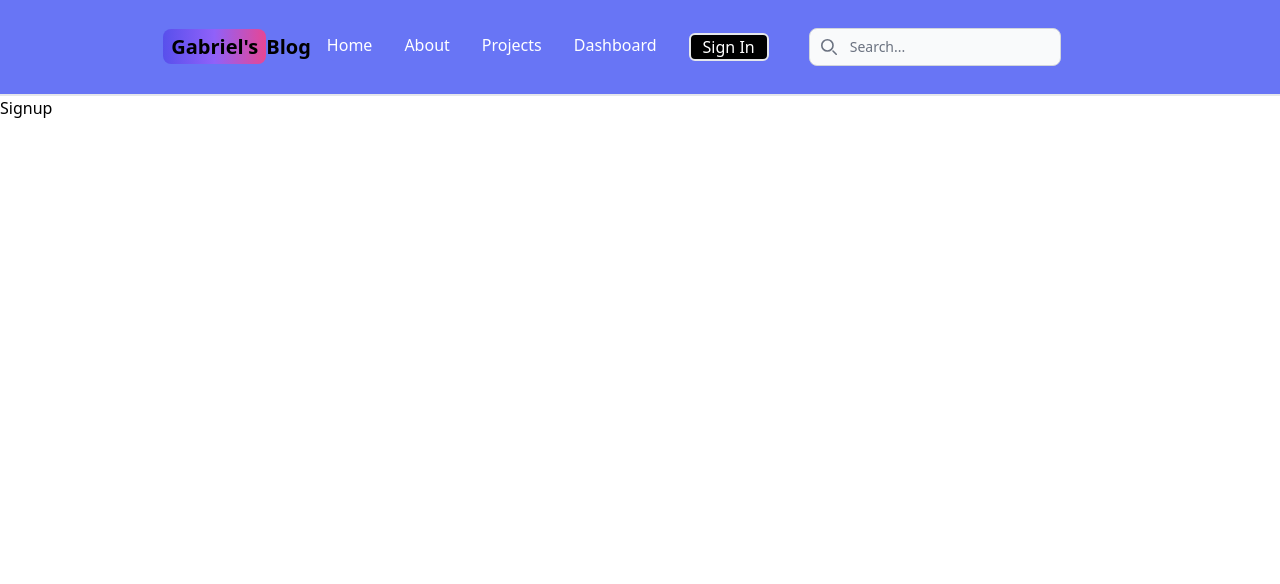
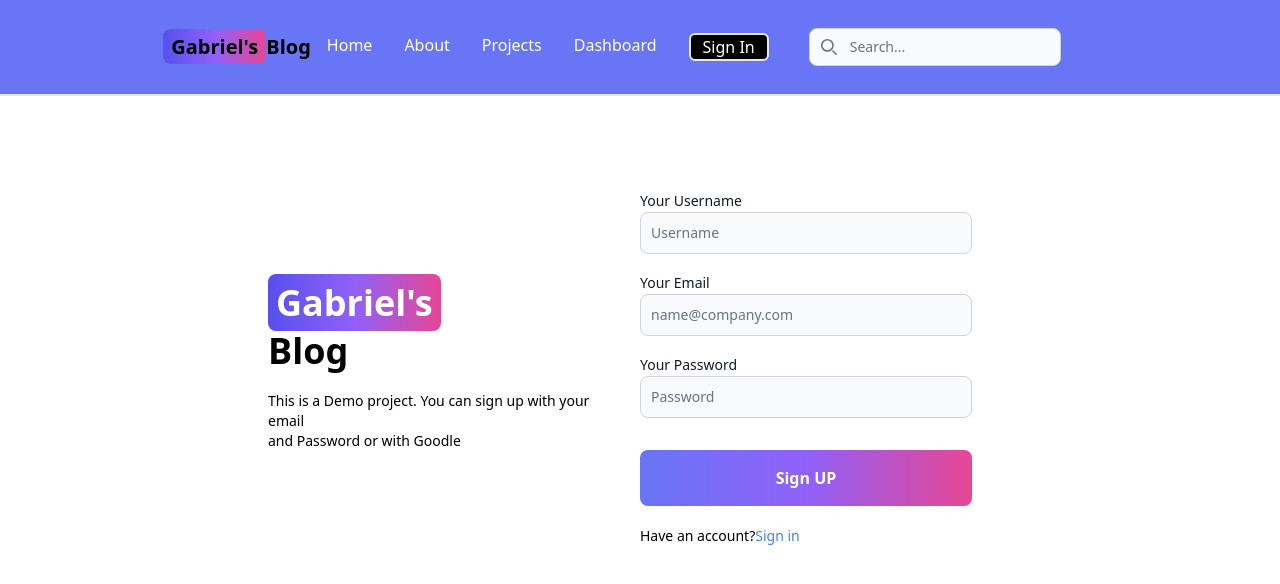
Before and after one commit to Accotech01/mern-blog, a React (Vite) app in the folder client/: page /sign-up in a window 1280 px wide. Shown: the top 584 px of the page. Built offline with nearby package versions, Linux system fonts and the light colour scheme.

Commit message:
create sign up page ui

```diff
--- a/client/src/components/Header.jsx
+++ b/client/src/components/Header.jsx
@@ -12,55 +12,55 @@
         <Link to ="/" className ="self-center whitespace-nowrap text-sm sm:text-xl font-semibold dark:text-white">
             <span className ='px-2 py-1 bg-gradient-to-r from-indigo-600 via-purple-500 to-pink-500 rounded-lg my-3'> Gabriel's</span>Blog
         </Link>
-<nav class="bg-indigo-500">
-  <div class="max-w-screen-xl flex flex-wrap items-center justify-between mx-auto p-4">
-  <div class="flex md:order-2">
-    <button type="button" data-collapse-toggle="navbar-search" aria-controls="navbar-search" aria-expanded="false" class="md:hidden text-gray-500 dark:text-gray-400 hover:bg-gray-100 dark:hover:bg-gray-700 focus:outline-none focus:ring-4 focus:ring-gray-200 dark:focus:ring-gray-700 rounded-lg text-sm p-2.5 me-1">
-      <svg class="w-5 h-5" aria-hidden="true" xmlns="http://www.w3.org/2000/svg" fill="none" viewBox="0 0 20 20">
-        <path stroke="currentColor" stroke-linecap="round" stroke-linejoin="round" stroke-width="2" d="m19 19-4-4m0-7A7 7 0 1 1 1 8a7 7 0 0 1 14 0Z"/>
+<nav className="bg-indigo-500">
+  <div className="max-w-screen-xl flex flex-wrap items-center justify-between mx-auto p-4">
+  <div className="flex md:order-2">
+    <button type="button" data-collapse-toggle="navbar-search" aria-controls="navbar-search" aria-expanded="false" className="md:hidden text-gray-500 dark:text-gray-400 hover:bg-gray-100 dark:hover:bg-gray-700 focus:outline-none focus:ring-4 focus:ring-gray-200 dark:focus:ring-gray-700 rounded-lg text-sm p-2.5 me-1">
+      <svg className="w-5 h-5" aria-hidden="true" xmlns="http://www.w3.org/2000/svg" fill="none" viewBox="0 0 20 20">
+        <path stroke="currentColor" strokeLinecap="round" strokeLinejoin="round" strokeWidth="2" d="m19 19-4-4m0-7A7 7 0 1 1 1 8a7 7 0 0 1 14 0Z"/>
       </svg>
-      <span class="sr-only">Search</span>
+      <span className="sr-only">Search</span>
     </button>
-    <div class="relative hidden md:block mx-10">
-      <div class="absolute inset-y-0 start-0 flex items-center ps-3 pointer-events-none">
-        <svg class="w-4 h-4 text-gray-500 dark:text-gray-400" aria-hidden="true" xmlns="http://www.w3.org/2000/svg" fill="none" viewBox="0 0 20 20">
-          <path stroke="currentColor" stroke-linecap="round" stroke-linejoin="round" stroke-width="2" d="m19 19-4-4m0-7A7 7 0 1 1 1 8a7 7 0 0 1 14 0Z"/>
+    <div className="relative hidden md:block mx-10">
+      <div className="absolute inset-y-0 start-0 flex items-center ps-3 pointer-events-none">
+        <svg className="w-4 h-4 text-gray-500 dark:text-gray-400" aria-hidden="true" xmlns="http://www.w3.org/2000/svg" fill="none" viewBox="0 0 20 20">
+          <path stroke="currentColor" strokeLinecap="round" strokeLinejoin="round" strokeWidth="2" d="m19 19-4-4m0-7A7 7 0 1 1 1 8a7 7 0 0 1 14 0Z"/>
         </svg>
-        <span class="sr-only">Search icon</span>
+        <span className="sr-only">Search icon</span>
       </div>
-      <input type="text" id="search-navbar" class="block w-full p-2 ps-10 text-sm text-gray-900 border border-gray-300 rounded-lg bg-gray-50 focus:ring-blue-500 focus:border-blue-500 dark:bg-gray-700 dark:border-gray-600 dark:placeholder-gray-400 dark:text-white dark:focus:ring-blue-500 dark:focus:border-blue-500" placeholder="Search..."/>
+      <input type="text" id="search-navbar" className="block w-full p-2 ps-10 text-sm text-gray-900 border border-gray-300 rounded-lg bg-gray-50 focus:ring-blue-500 focus:border-blue-500 dark:bg-gray-700 dark:border-gray-600 dark:placeholder-gray-400 dark:text-white dark:focus:ring-blue-500 dark:focus:border-blue-500" placeholder="Search..."/>
     </div>
-    <button data-collapse-toggle="navbar-search" type="button" class="inline-flex items-center p-2 w-10 h-10 justify-center text-sm text-gray-500 rounded-lg md:hidden hover:bg-gray-100 focus:outline-none focus:ring-2 focus:ring-gray-200 dark:text-gray-400 dark:hover:bg-gray-700 dark:focus:ring-gray-600" aria-controls="navbar-search" aria-expanded="false">
-        <span class="sr-only">Open main menu</span>
-        <svg class="w-5 h-5" aria-hidden="true" xmlns="http://www.w3.org/2000/svg" fill="none" viewBox="0 0 17 14">
-            <path stroke="currentColor" stroke-linecap="round" stroke-linejoin="round" stroke-width="2" d="M1 1h15M1 7h15M1 13h15"/>
+    <button data-collapse-toggle="navbar-search" type="button" className="inline-flex items-center p-2 w-10 h-10 justify-center text-sm text-gray-500 rounded-lg md:hidden hover:bg-gray-100 focus:outline-none focus:ring-2 focus:ring-gray-200 dark:text-gray-400 dark:hover:bg-gray-700 dark:focus:ring-gray-600" aria-controls="navbar-search" aria-expanded="false">
+        <span className="sr-only">Open main menu</span>
+        <svg className="w-5 h-5" aria-hidden="true" xmlns="http://www.w3.org/2000/svg" fill="none" viewBox="0 0 17 14">
+            <path stroke="currentColor" strokeLinecap="round" strokeLinejoin="round" strokeWidth="2" d="M1 1h15M1 7h15M1 13h15"/>
         </svg>
     </button>
   </div>
-    <div class="items-center justify-between hidden w-full md:flex md:w-auto md:order-1" id="navbar-search">
-      <div class="relative mt-3 md:hidden">
-        <div class="absolute inset-y-0 start-0 flex items-center ps-3 pointer-events-none">
-          <svg class="w-4 h-4 text-gray-500 dark:text-gray-400" aria-hidden="true" xmlns="http://www.w3.org/2000/svg" fill="none" viewBox="0 0 20 20">
-            <path stroke="currentColor" stroke-linecap="round" stroke-linejoin="round" stroke-width="2" d="m19 19-4-4m0-7A7 7 0 1 1 1 8a7 7 0 0 1 14 0Z"/>
+    <div className="items-center justify-between hidden w-full md:flex md:w-auto md:order-1" id="navbar-search">
+      <div className="relative mt-3 md:hidden">
+        <div className="absolute inset-y-0 start-0 flex items-center ps-3 pointer-events-none">
+          <svg className="w-4 h-4 text-gray-500 dark:text-gray-400" aria-hidden="true" xmlns="http://www.w3.org/2000/svg" fill="none" viewBox="0 0 20 20">
+            <path stroke="currentColor" strokeLinecap="round" strokeLinejoin="round" strokeWidth="2" d="m19 19-4-4m0-7A7 7 0 1 1 1 8a7 7 0 0 1 14 0Z"/>
           </svg>
         </div>
-        <input type="text" id="search-navbar" class="block w-full p-2 ps-10 text-sm text-gray-900 border border-gray-300 rounded-lg bg-gray-50 focus:ring-blue-500 focus:border-blue-500 dark:bg-gray-700 dark:border-gray-600 dark:placeholder-gray-400 dark:text-white dark:focus:ring-blue-500 dark:focus:border-blue-500" placeholder="Search..." />
+        <input type="text" id="search-navbar" className="block w-full p-2 ps-10 text-sm text-gray-900 border border-gray-300 rounded-lg bg-gray-50 focus:ring-blue-500 focus:border-blue-500 dark:bg-gray-700 dark:border-gray-600 dark:placeholder-gray-400 dark:text-white dark:focus:ring-blue-500 dark:focus:border-blue-500" placeholder="Search..." />
       </div>
-      <ul class="flex flex-col p-4 md:p-0 mt-4 font-medium border border-gray-100 rounded-lg bg-indigo-500 md:space-x-8 rtl:space-x-reverse md:flex-row md:mt-0 md:border-0 dark:bg-gray-800 md:dark:bg-gray-900 dark:border-gray-700">
+      <ul className="flex flex-col p-4 md:p-0 mt-4 font-medium border border-gray-100 rounded-lg bg-indigo-500 md:space-x-8 rtl:space-x-reverse md:flex-row md:mt-0 md:border-0 dark:bg-gray-800 md:dark:bg-gray-900 dark:border-gray-700">
         <li>
-          <a href="/" class="block py-2 px-3 text-white bg-blue-700 rounded md:bg-transparent md:text-white-700 md:p-0 md:dark:text-white-500" aria-current="page">Home</a>
+          <a href="/" className="block py-2 px-3 text-white bg-blue-700 rounded md:bg-transparent md:text-white-700 md:p-0 md:dark:text-white-500" aria-current="page">Home</a>
         </li>
         <li>
-          <a href="About" class="block py-2 px-3 text-white rounded hover:bg-gray-100 md:hover:bg-transparent md:hover:text-blue-700 md:p-0 md:dark:hover:text-blue-500 dark:text-white dark:hover:bg-gray-700 dark:hover:text-white md:dark:hover:bg-transparent dark:border-gray-700 active:text-purple-950">About</a>
+          <a href="About" className="block py-2 px-3 text-white rounded hover:bg-gray-100 md:hover:bg-transparent md:hover:text-blue-700 md:p-0 md:dark:hover:text-blue-500 dark:text-white dark:hover:bg-gray-700 dark:hover:text-white md:dark:hover:bg-transparent dark:border-gray-700 active:text-purple-950">About</a>
         </li>
         <li>
-          <a href="projects" class="block py-2 px-3 rounded hover:bg-gray-100 md:hover:bg-transparent md:hover:text-blue-700 md:p-0 dark:text-white md:dark:hover:text-blue-500 dark:hover:bg-gray-700 dark:hover:text-white md:dark:hover:bg-transparent dark:border-gray-700 text-white">Projects</a>
+          <a href="projects" className="block py-2 px-3 rounded hover:bg-gray-100 md:hover:bg-transparent md:hover:text-blue-700 md:p-0 dark:text-white md:dark:hover:text-blue-500 dark:hover:bg-gray-700 dark:hover:text-white md:dark:hover:bg-transparent dark:border-gray-700 text-white">Projects</a>
         </li>
         <li>
-          <a href="dashboard" class="block py-2 px-3 rounded hover:bg-gray-100 md:hover:bg-transparent md:hover:text-blue-700 md:p-0 dark:text-white md:dark:hover:text-blue-500 dark:hover:bg-gray-700 dark:hover:text-white md:dark:hover:bg-transparent dark:border-gray-700 text-white">Dashboard</a>
+          <a href="dashboard" className="block py-2 px-3 rounded hover:bg-gray-100 md:hover:bg-transparent md:hover:text-blue-700 md:p-0 dark:text-white md:dark:hover:text-blue-500 dark:hover:bg-gray-700 dark:hover:text-white md:dark:hover:bg-transparent dark:border-gray-700 text-white">Dashboard</a>
         </li>
         <li>
-          <button className='border-2 px-3 bg-black rounded-md'><a href="sign-in" class="block py-2 px-3 rounded hover:bg-gray-100 md:hover:bg-transparent md:hover:text-blue-700 md:p-0 dark:text-white md:dark:hover:text-blue-500 dark:hover:bg-gray-700 dark:hover:text-white md:dark:hover:bg-transparent dark:border-gray-700 text-white">Sign In</a></button>
+          <button className='border-2 px-3 bg-black rounded-md'><a href="sign-in" className="block py-2 px-3 rounded hover:bg-gray-100 md:hover:bg-transparent md:hover:text-blue-700 md:p-0 dark:text-white md:dark:hover:text-blue-500 dark:hover:bg-gray-700 dark:hover:text-white md:dark:hover:bg-transparent dark:border-gray-700 text-white">Sign In</a></button>
         </li>
       </ul>
     </div>
--- a/client/src/pages/Signup.jsx
+++ b/client/src/pages/Signup.jsx
@@ -1,7 +1,43 @@
+import { Button, Label, TextInput } from 'flowbite-react'
 import React from 'react'
+import { Link } from 'react-router-dom'
 
 export default function Signup() {
   return (
-    <div>Signup</div>
+    <div className='min-h-screen mt-20'>
+      <div className = "flex p-3 max-w-3xl mx-auto flex-col md:flex-row md:items-center">
+        {/* left side */}
+        <div className ="flex-1">
+        <Link to ="/" className ="font-bold dark:text-white text-white text-4xl">
+            <span className ='px-2 py-1 bg-gradient-to-r from-indigo-600 tex via-purple-500 to-pink-500 rounded-lg my-3'> Gabriel's</span><p className ="font-bold dark:text-white text-black text-4xl my-2">Blog</p>
+        </Link>
+        <p className='text-sm mt-5'>This is a Demo project. You can sign up with your email<br/> and Password or with Goodle</p>
+        </div>
+         {/* right side */}
+         <div className ="mx-10 flex-1">
+            <form className='flex flex-col gap-4'>
+              <div>
+                <Label value='Your Username'></Label>
+                <TextInput type='text' placeholder='Username' id='username'></TextInput>
+              </div>
+              <div>
+                <Label value='Your Email'></Label>
+                <TextInput type='email' placeholder='name@company.com' id='email'></TextInput>
+              </div>
+              <div>
+                <Label value='Your Password'></Label>
+                <TextInput type='text' placeholder='Password' id='password'></TextInput>
+              </div>
+              <button className='bg-gradient-to-r from-indigo-500 via-purple-500 to-pink-500 rounded-lg p-4 mt-4 text-white font-bold' type = 'submit'>
+                Sign UP
+              </button>
+            </form>
+            <div className='mt-5 flex gap text-sm'>
+              <span>Have an account?</span>
+              <Link to ='/sign-in' className='text-blue-500'>Sign in</Link>
+            </div>
+          </div>
+      </div>
+    </div>
   )
 }
```
